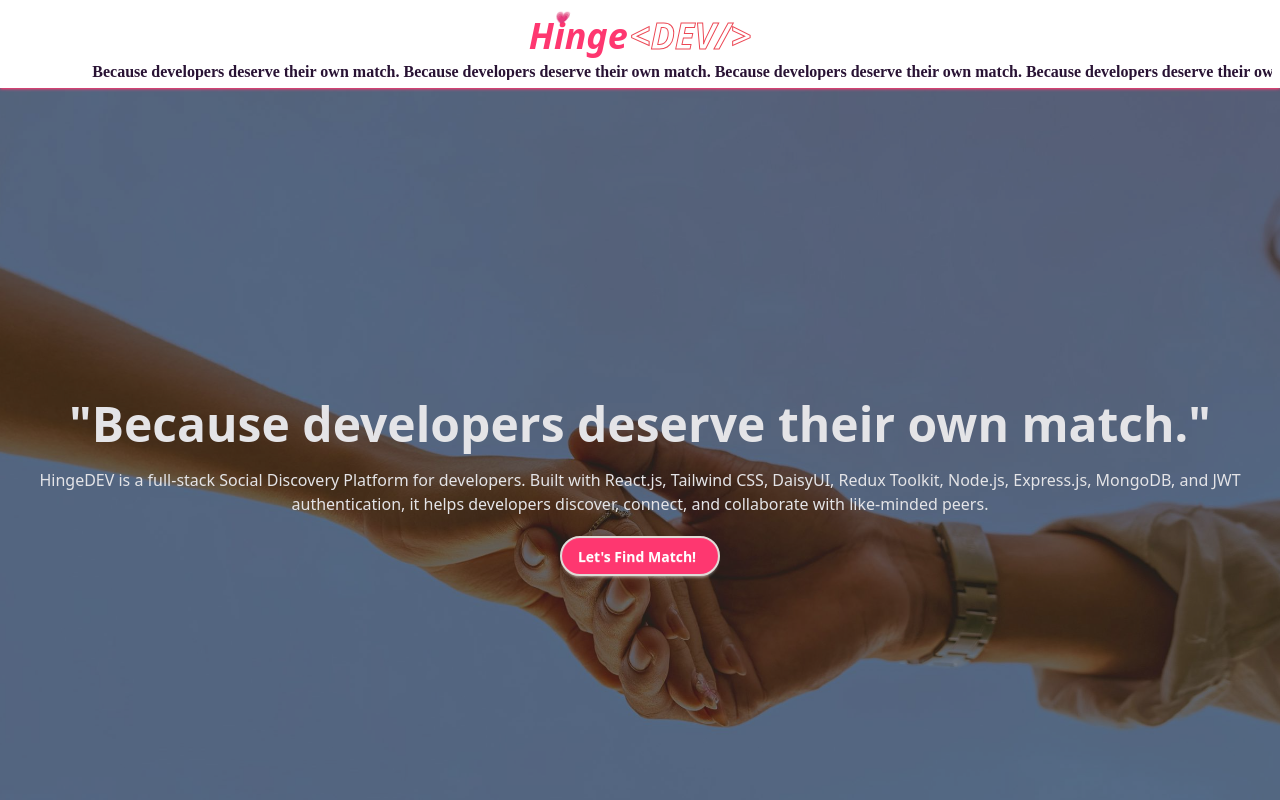
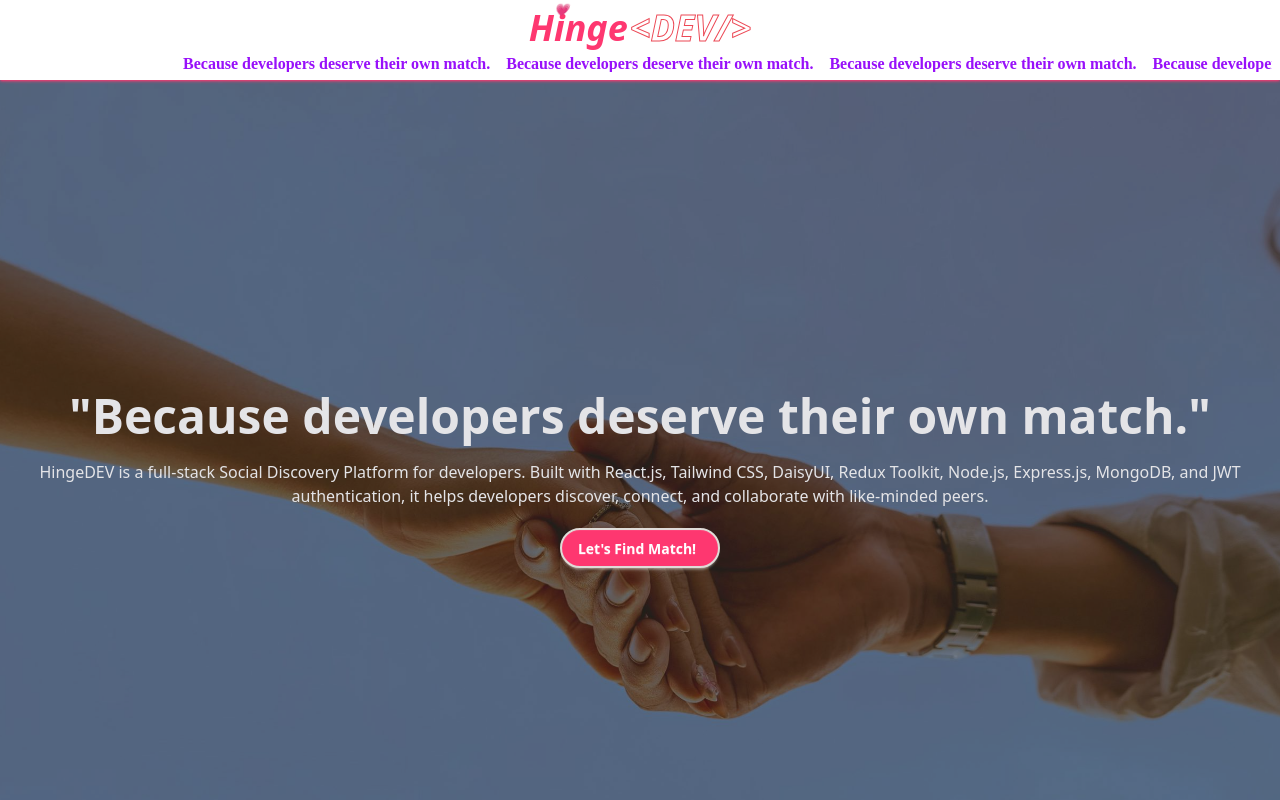
Before and after one commit to rahulkumarpahwa/HingeDev, a React (Vite) app in the folder Frontend/: page / in a window 1280 px wide. Shown: the top 800 px of the page. Built offline with nearby package versions, Linux system fonts and the light colour scheme; a web font is replaced by a local one.

Commit message:
fix: update Marquee component styles and improve text rendering; adjust Navbar margin for better layout

```diff
--- a/Frontend/src/components/Marquee.jsx
+++ b/Frontend/src/components/Marquee.jsx
@@ -1,13 +1,11 @@
 const Marquee = () => {
   return (
-    <div
-      className="relative w-full overflow-hidden h-4 flex items-center"
-    >
+    <div className="relative w-full overflow-hidden h-4 flex items-center">
       <div
-        className="animate-marquee whitespace-nowrap text-[##ec4899] text-md font-bold"
+        className="animate-marquee whitespace-nowrap text-purple-600 text-md font-bold"
         style={{ fontFamily: "Bitcount Ink" }}
       >
-        {Array(6).fill(marqueeText)}
+        {[...Array(6)].map(() => marqueeText).join("    ")}
       </div>
       <style>{`
         @keyframes marquee {
@@ -17,7 +15,7 @@ const Marquee = () => {
         .animate-marquee {
           display: inline-block;
           min-width: 100%;
-          animation: marquee 12s linear infinite;
+          animation: marquee 13s linear infinite;
         }
         @media (max-width: 640px) {
           .animate-marquee {
--- a/Frontend/src/components/Navbar.jsx
+++ b/Frontend/src/components/Navbar.jsx
@@ -30,7 +30,7 @@ const Navbar = () => {
 
   return (
     <div className="navbar flex flex-col items-center justify-center min-h-0 w-full bg-white shadow-sm shadow-[#fe3770] z-50">
-      <div className="w-full flex flex-col items-center justify-center my-2">
+      <div className="w-full flex flex-col items-center justify-center mb-2">
         <Link
           to="/"
           className="text-4xl font-extrabold text-[#fe3770] flex items-center gap-0.5"
```
